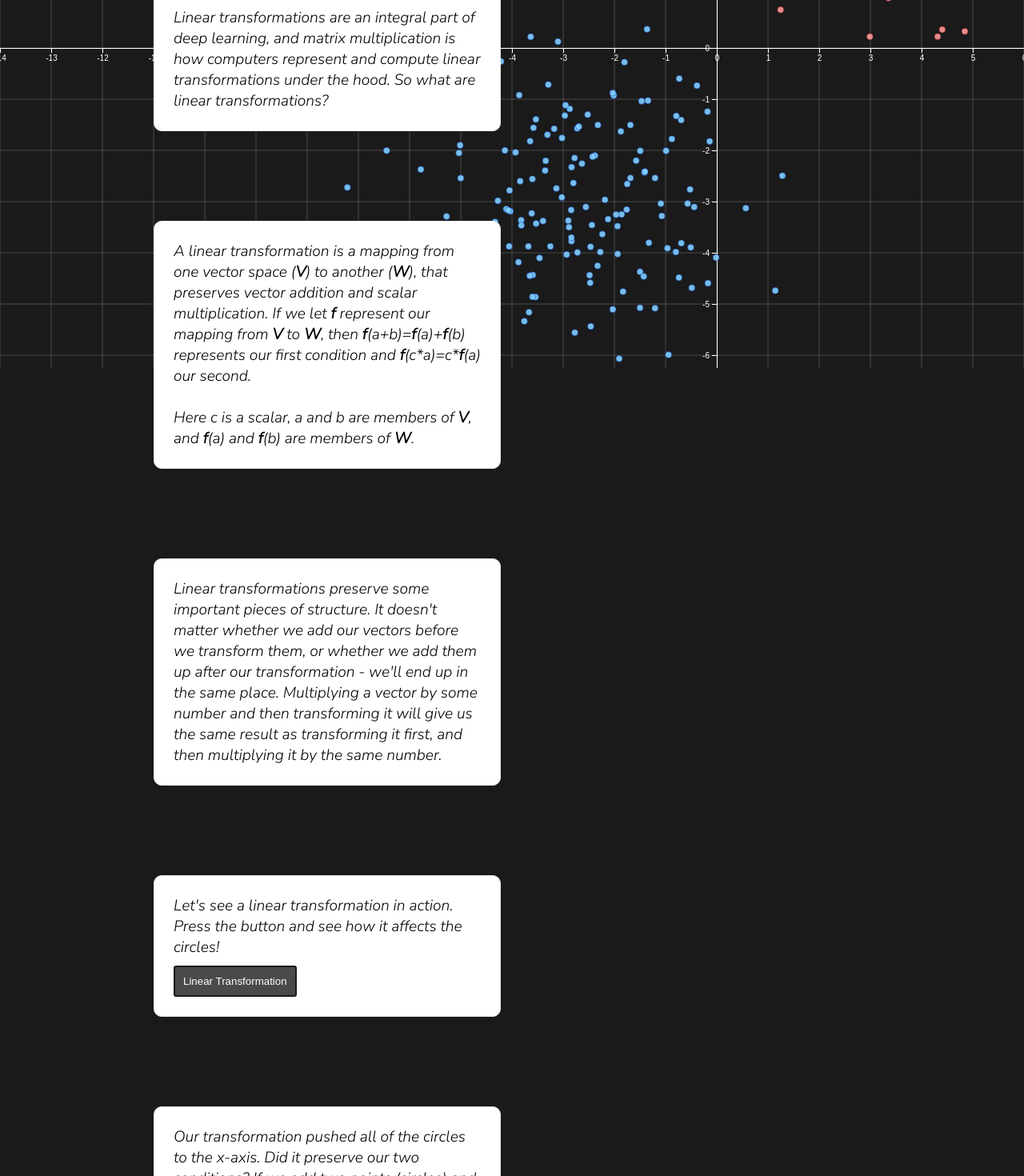
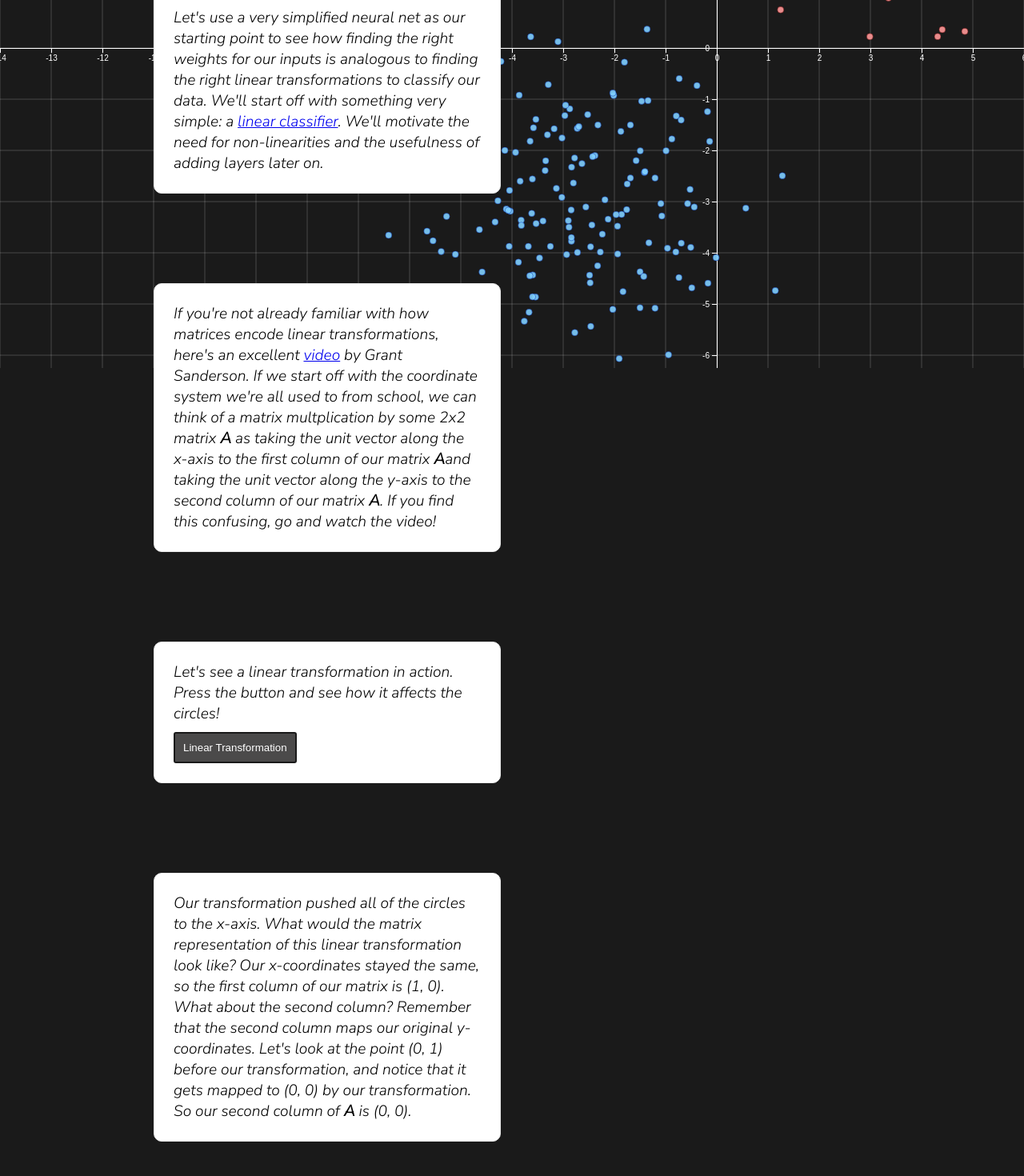
Before and after one commit to RamiJem/HSData, a React (Create React App) app: page / in a window 1280 px wide. Shown: the part 340-1810 px from the top of the page at 80% size. Built offline with nearby package versions, Linux system fonts and the light colour scheme.

Commit message:
Changing text

```diff
--- a/src/App.js
+++ b/src/App.js
@@ -76,23 +76,16 @@ function App() {
         <div className="flex-container">
           <div className="card">
             <p>
-              Linear transformations are an integral part of deep learning,
-              and matrix multiplication is how computers represent and compute linear transformations under the hood.
-              So what are linear transformations?
+              Let's use a very simplified neural net as our starting point to see how finding the right weights for our inputs is analogous to finding the right linear transformations to classify our data.
+              We'll start off with something very simple: a <a href="https://en.wikipedia.org/wiki/Linear_classifier">linear classifier</a>.
+              We'll motivate the need for non-linearities and the usefulness of adding layers later on.
             </p>
           </div>
           <div className="card">
             <p>
-              A linear transformation is a mapping from one vector space (<b>V</b>) to another (<b>W</b>),
-              that preserves vector addition and scalar multiplication. If we let <b>f</b> represent our mapping from <b>V</b> to <b>W</b>,
-              then <b>f</b>(a+b)=<b>f</b>(a)+<b>f</b>(b) represents our first condition and <b>f</b>(c*a)=c*<b>f</b>(a) our second.
-              <br/><br/>
-              Here c is a scalar, a and b are members of <b>V</b>, and <b>f</b>(a) and <b>f</b>(b) are members of <b>W</b>.
-            </p>
-          </div>
-          <div className="card">
-            <p>Linear transformations preserve some important pieces of structure. It doesn't matter whether we add our vectors before we transform them, or whether we add them up after our transformation - we'll end up in the same place.
-              Multiplying a vector by some number and then transforming it will give us the same result as transforming it first, and then multiplying it by the same number.
+              If you're not already familiar with how matrices encode linear transformations, here's an excellent <a href="https://www.youtube.com/watch?v=kYB8IZa5AuE">video</a> by Grant Sanderson.
+              If we start off with the coordinate system we're all used to from school, we can think of a matrix multplication by some 2x2 matrix <b>A</b> as taking the unit vector along the x-axis to the first column of our matrix <b>A</b>
+              and taking the unit vector along the y-axis to the second column of our matrix <b>A</b>. If you find this confusing, go and watch the video!
             </p>
           </div>
           <div className="card">
@@ -100,10 +93,13 @@ function App() {
             <button onClick={reduceToXAxis}>Linear Transformation</button>
           </div>
           <div className="card">
-            <p>Our transformation pushed all of the circles to the x-axis. Did it preserve our two conditions? If we add two points (circles) and take the x coordinate of that circle, is it the same as taking the x coordinates of the two original circles and adding them together? </p>
+            <p>
+              Our transformation pushed all of the circles to the x-axis. What would the matrix representation of this linear transformation look like? Our x-coordinates stayed the same, so the first column of our matrix is (1, 0).
+              What about the second column? Remember that the second column maps our original y-coordinates. Let's look at the point (0, 1) before our transformation, and notice that it gets mapped to (0, 0) by our transformation. So our second column of <b>A</b> is (0, 0).
+            </p>
           </div>
           <div className="card" ref={ref} >
-            <p>Let's put the circles back to where they started from and see how matrix multiplication ties into all of this.</p>
+            <p>Let's put the circles back to where they started from and look at a more complicated example.</p>
           </div>
         </div>
       </>
```
